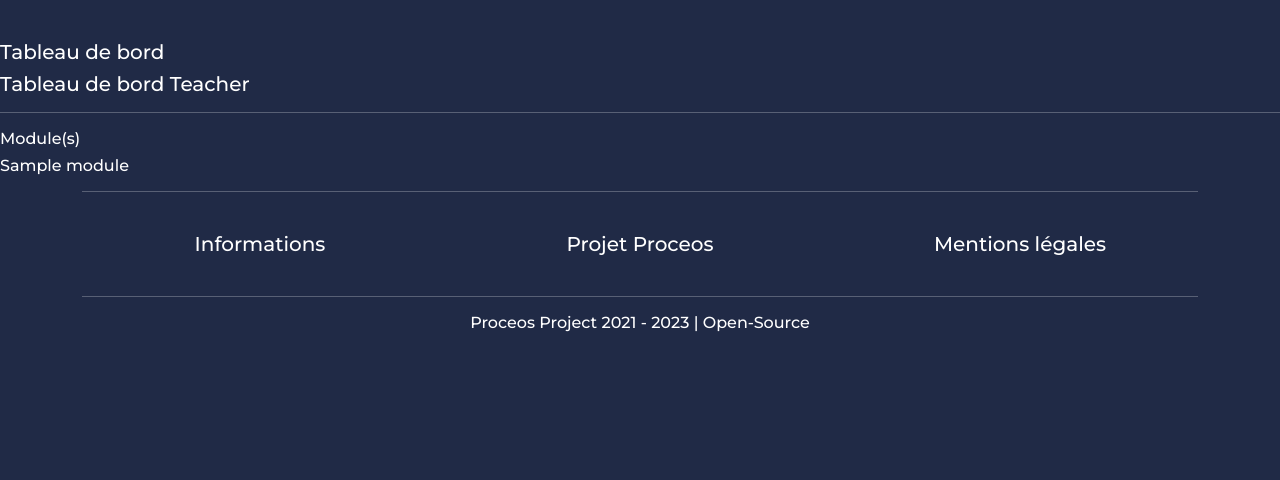
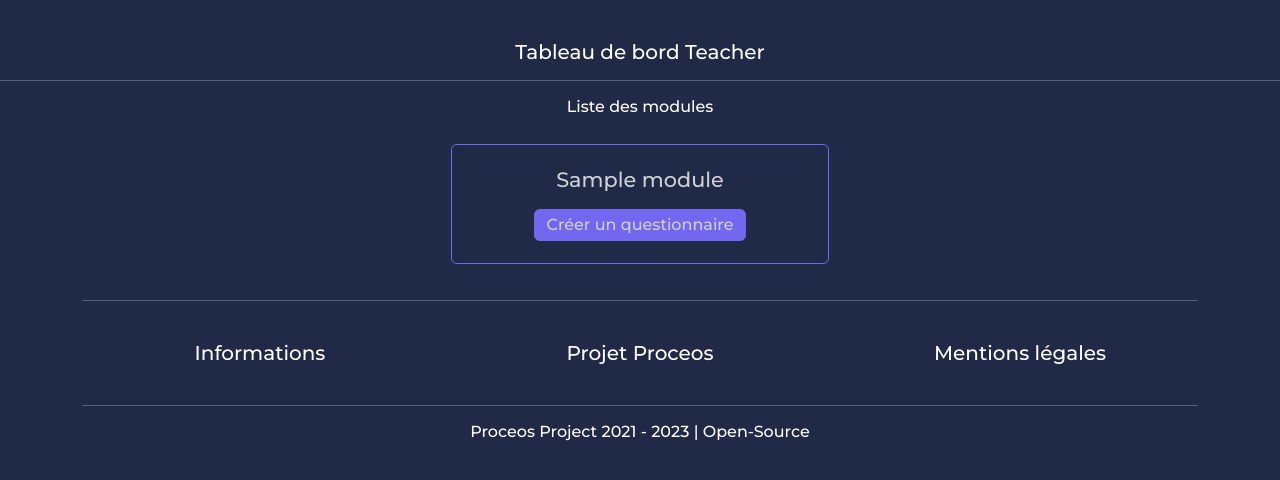
Before and after one commit to Cyril-lamirand/proceos, a Symfony app: template templates/client/teacher/dashboard.html.twig in a window 1280 px wide. Shown: the part 56-536 px from the top of the page. Run offline with Twig, Linux system fonts and the light colour scheme; the template is opened without the code that fills it: most values are stand-ins (such as "Sample title", 1, 10 or a date in 2020); style sheets or scripts are compiled from the project's sources; some libraries are stand-ins or nearby versions.

Commit message:
update front dashboard and fix css

```diff
--- a/assets/styles/client.css
+++ /dev/null
@@ -1,75 +0,0 @@
-@import url("https://fonts.googleapis.com/css2?family=Montserrat:wght@300;500;600&display=swap");
-* {
-    margin: 0;
-    padding: 0;
-    box-sizing: border-box;
-}
-
-body {
-    font-family: "Montserrat", sans-serif;
-}
-
-h2 {
-    font-size: 1.25rem;
-}
-
-h3 {
-    font-size: 1rem;
-}
-p {
-    font-weight: 300;
-}
-.bg-proceos-1{
-    background-color: #202A46 !important;
-}
-
-.bg-proceos-2{
-    background-color:#161d31 !important;
-}
-
-.purple-proceos{
-    background-color: #7367f0 !important;
-}
-
-.text-purple-proceos{
-    color: #7367f0;
-}
-
-.border-proceos{
-    border: 2px solid #7367f0 !important;
-}
-
-.border-bottom-proceos{
-    border-bottom: 2px solid #7367f0 !important;
-}
-
-.shadow-proceos{
-    -webkit-box-shadow: 0px 0px 15px 0px #000000 !important;
-    box-shadow: 0px 0px 15px 0px #000000 !important;
-}
-
-.white-proceos{
-    color: white !important;
-}
-
-.card-proceos-1 {
-    border-radius: 8px !important;
-}
-
-.img-card-proceos{
-    border-top-left-radius: 8px;
-    border-top-right-radius: 8px;
-}
-
-.card-proceos-padding{
-    padding-left: 10px;
-    padding-right: 10px;
-}
-
-.bg-proceos-transparent{
-    background-color: rgba(22,29,49, 0.7);
-}
-
-.logo-header {
-    width: 40px;
-}
--- a/assets/styles/client.scss
+++ b/assets/styles/client.scss
@@ -1,3 +1,3 @@
 @import "front/class";
 
-@import "front/dashboard-teacher";
+@import "front/dashboard";
--- a/assets/styles/front/class.scss
+++ b/assets/styles/front/class.scss
@@ -1,3 +1,24 @@
+@import url("https://fonts.googleapis.com/css2?family=Montserrat:wght@300;500;600&display=swap");
+* {
+    margin: 0;
+    padding: 0;
+    box-sizing: border-box;
+}
+
+body {
+    font-family: "Montserrat", sans-serif;
+}
+
+h2 {
+    font-size: 1.25rem;
+}
+
+h3 {
+    font-size: 1rem;
+}
+p {
+    font-weight: 300;
+}
 .bg-proceos-1{
     background-color: #202A46 !important;
 }
@@ -48,3 +69,7 @@
 .bg-proceos-transparent{
     background-color: rgba(22,29,49, 0.7);
 }
+
+.logo-header {
+    width: 40px;
+}
--- /dev/null
+++ b/assets/styles/front/dashboard.scss
@@ -0,0 +1,82 @@
+@import url("https://fonts.googleapis.com/css2?family=Montserrat:wght@300;500;600&display=swap");
+* {
+    margin: 0;
+    padding: 0;
+    box-sizing: border-box;
+}
+
+body {
+    font-family: "Montserrat", sans-serif;
+}
+
+.card-module__container {
+    display: flex;
+    justify-content: center;
+    flex-wrap: wrap;
+    padding: 10px;
+}
+.card-module {
+    border: solid 1px #7367f0;
+    border-radius: 0.357rem;
+    width: 30%;
+    display: flex;
+    flex-direction: column;
+    align-items: center;
+    justify-content: center;
+    height: 120px;
+    margin: 10px;
+}
+.quizzBtn {
+    background-color: #7367f0;
+    border: solid 1px #7367f0;
+    padding-left: 0.7rem;
+    padding-right: 0.7rem;
+    padding-top: 0.2rem;
+    padding-bottom: 0.2rem;
+    border-radius: 0.357rem;
+    text-decoration: none;
+    color: #cfd1d5;
+    margin: 3px;
+    &:hover {
+        box-shadow: 0 8px 25px -8px #7367f0;
+        color: #cfd1d5;
+    }
+}
+.titleLabel {
+    font-size: 1.3rem;
+    text-decoration: none;
+    margin-bottom: 10px;
+    color: #cfd1d5;
+    &:hover{
+        text-decoration:underline;
+        color: #cfd1d5;
+    }
+}
+
+.container-dashboard-teacher{
+    h2 {
+        font-size: 1.25rem;
+        text-align: center;
+    }
+    h3 {
+        font-size: 1rem;
+        text-align: center;
+    }
+    p {
+        font-weight: 300;
+    }
+}
+
+.container-dashboard-student{
+    h2 {
+        font-size: 1.25rem;
+        text-align: center;
+    }
+    h3 {
+        font-size: 1rem;
+        text-align: center;
+    }
+    p {
+        font-weight: 300;
+    }
+}
--- a/templates/client/teacher/dashboard.html.twig
+++ b/templates/client/teacher/dashboard.html.twig
@@ -2,16 +2,16 @@
 
 {% block content %}
 <div class="container-dashboard-teacher">
-    <h2>Tableau de bord</h2>
     <h2>Tableau de bord Teacher</h2>
     <hr/>
     <div class="col-12">
-        <h3>Module(s)</h3>
+        <h3 class="center">Liste des modules</h3>
     </div>
-    <div>
+    <div class="card-module__container">
         {% for module in modules %}
         <div class="card-module">
-            <h3>{{ module.label }}</h3>
+            <a href="#" class="titleLabel">{{ module.label }}</a>
+            <a href="#" class="quizzBtn">Créer un questionnaire</a>
         </div>
         {% endfor %}
     </div>
```
Also changed, not shown: templates/client/student/dashboard.html.twig (+9 -0 lines), assets/styles/front/dashboard-teacher.scss (deleted). Lines whose indentation alone changed are shown as unchanged.
